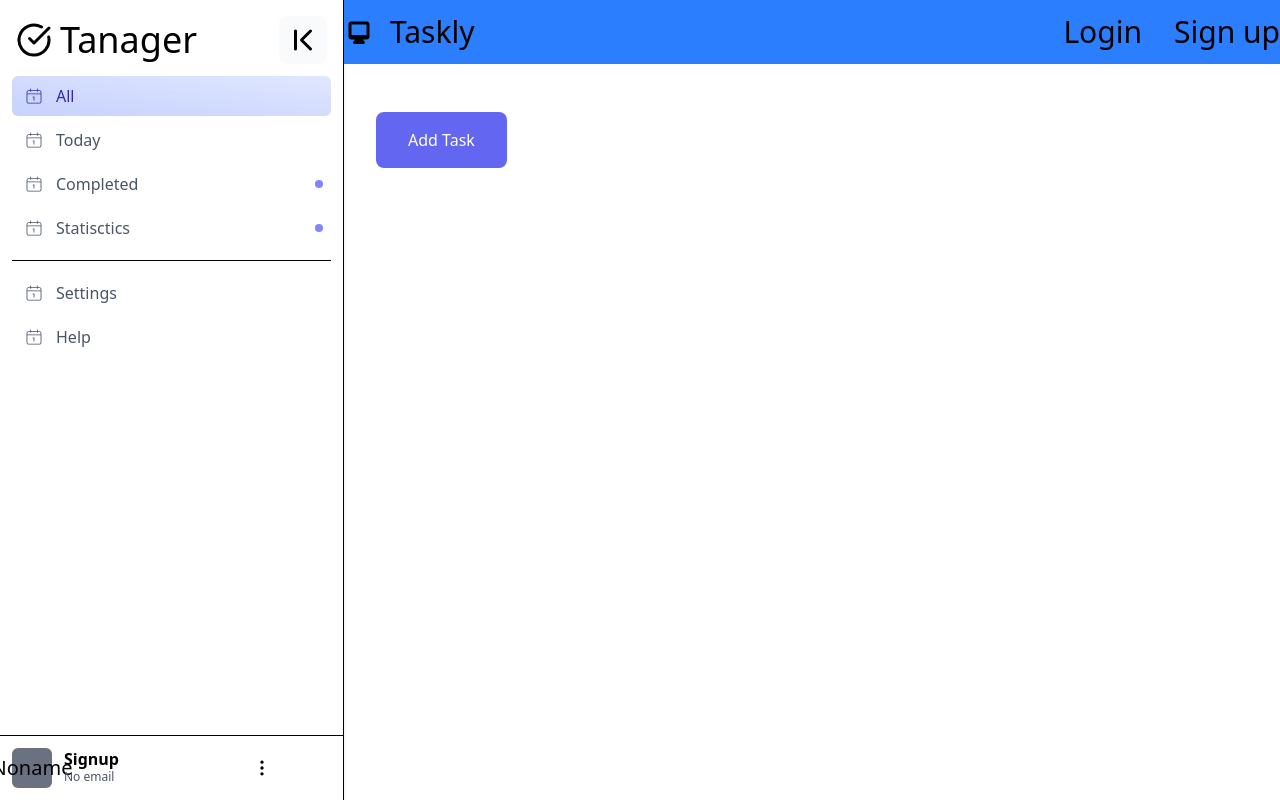
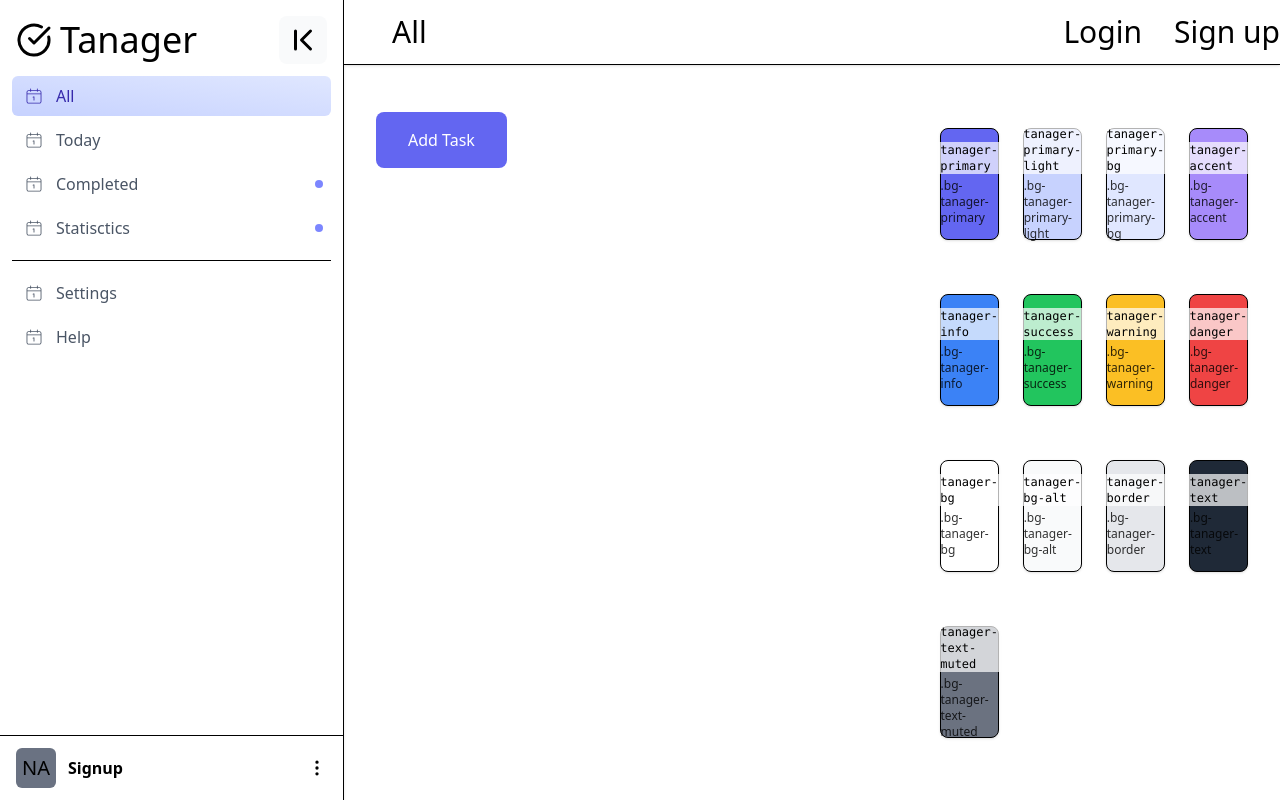
Before and after one commit to matheuspina-dev/task-manager-fullstack, a React (Vite) app in the folder client/: page / in a window 1280 px wide. Built offline with nearby package versions, Linux system fonts and the light colour scheme.

Commit message:
Update UI to make sidebar items center properly

```diff
--- /dev/null
+++ b/client/src/ColorPalette.jsx
@@ -0,0 +1,33 @@
+const PALETTE = [
+  { name: 'tanager-primary', className: 'bg-tanager-primary' },
+  { name: 'tanager-primary-light', className: 'bg-tanager-primary-light' },
+  { name: 'tanager-primary-bg', className: 'bg-tanager-primary-bg' },
+  { name: 'tanager-accent', className: 'bg-tanager-accent' },
+  { name: 'tanager-info', className: 'bg-tanager-info' },
+  { name: 'tanager-success', className: 'bg-tanager-success' },
+  { name: 'tanager-warning', className: 'bg-tanager-warning' },
+  { name: 'tanager-danger', className: 'bg-tanager-danger' },
+  { name: 'tanager-bg', className: 'bg-tanager-bg' },
+  { name: 'tanager-bg-alt', className: 'bg-tanager-bg-alt' },
+  { name: 'tanager-border', className: 'bg-tanager-border' },
+  { name: 'tanager-text', className: 'bg-tanager-text' },
+  { name: 'tanager-text-muted', className: 'bg-tanager-text-muted' },
+];
+
+export default function ColorPalette() {
+  return (
+    <div className="p-8 grid grid-cols-2 sm:grid-cols-3 md:grid-cols-4 gap-6 mt-24">
+      {PALETTE.map((c) => (
+        <div
+          key={c.name}
+          className={`${c.className} border rounded-lg h-28 shadow flex flex-col items-center justify-center gap-1`}
+        >
+          <span className="bg-white/70 px-2 rounded text-xs font-mono">
+            {c.name}
+          </span>
+          <span className="text-xs opacity-80">.{c.className}</span>
+        </div>
+      ))}
+    </div>
+  );
+}
--- a/client/src/components/Navbar.jsx
+++ b/client/src/components/Navbar.jsx
@@ -1,5 +1,4 @@
 import { useState, useRef, useEffect } from 'react';
-import { HiDesktopComputer } from 'react-icons/hi';
 import { Link, useSearchParams } from 'react-router-dom';
 import { CgProfile } from 'react-icons/cg';
 
@@ -24,20 +23,15 @@
 
   return (
     <nav
-      className="fixed top-0 right-0 h-16 flex justify-between items-center bg-blue-500 py-8 text-3xl transition-all duration-300"
+      className="fixed top-0 right-0 h-16 flex justify-between items-center bg-tanager-bg border-b shadow-sm py-8 text-3xl transition-all duration-300"
       style={{
         left: props.sidebarWidth,
         width: `calc(100% - ${props.sidebarWidth})`,
       }}
     >
-      <div className="flex items-center gap-x-4">
-        <Link to="/">
-          <HiDesktopComputer />
-        </Link>
-        <Link to="/">
-          <h1>Taskly</h1>
-        </Link>
-      </div>
+      <h1 className="ml-12">
+        {props.activeView.charAt(0).toUpperCase() + props.activeView.slice(1)}
+      </h1>
       {!props.user ? (
         <div className="">
           <ul className="flex gap-x-8">
@@ -50,7 +44,7 @@
           </ul>
         </div>
       ) : (
-        <div ref={menuRef} className="relative">
+        <div ref={menuRef} className="relative mr-36">
           <button onClick={toggleMenu} className="cursor-pointer">
             <CgProfile />
           </button>
--- a/client/src/components/Sidebar.jsx
+++ b/client/src/components/Sidebar.jsx
@@ -26,58 +26,80 @@
 
   return (
     <aside
-      className="fixed left-0 top-0 h-screen bg-white border-r shadow-sm transition-all duration-300"
+      className="fixed left-0 top-0 h-screen bg-tanager-bg border-r shadow-sm transition-all duration-300"
       style={{ width: currentWidth }}
     >
-      <nav className="h-full flex flex-col">
-        <div className="p-4 pb-2 flex justify-between items-center">
+      <nav
+        className={`h-full flex flex-col transition-all duration-300 ${
+          expanded ? 'items-stretch' : 'items-center'
+        }`}
+      >
+        <div
+          className={`p-4 pb-2 flex items-center w-full transition-all duration-300 ${
+            expanded ? 'justify-between' : 'justify-center'
+          }`}
+        >
+          {expanded ? (
             <Link
-            className={`flex items-center text-4xl gap-x-2 transition-all duration-300 ease-in-out transform ${
-              expanded
-                ? 'opacity-100 scale-100 translate-x-0'
-                : 'opacity-0 scale-0 pointer-events-none -translate-x-full'
-            }`}
+              className="flex items-center text-4xl gap-x-2 transition-all duration-300"
               to="/"
             >
-            <LuCircleCheckBig className="transition-all" />
-            <h1 className="transition-all">Tanager</h1>
+              <LuCircleCheckBig />
+              <h1>Tanager</h1>
             </Link>
+          ) : null}
           <button
             onClick={() => setExpanded((prev) => !prev)}
-            className={`p-1.5 rounded-lg bg-gray-50 hover:bg-gray-100 text-4xl cursor-pointer transition-all duration-300 transform ${
-              expanded ? 'translate-x-0' : '-translate-x-43'
-            }`}
+            className="p-1.5 rounded-lg bg-gray-50 hover:bg-gray-100 text-4xl cursor-pointer transition-all duration-300"
           >
             {expanded ? <LuChevronFirst /> : <LuChevronLast />}
           </button>
         </div>
 
         <SidebarContext.Provider value={{ expanded }}>
-          <ul className="flex-1 px-3">{props.children}</ul>
+          <ul
+            className={`flex-1 px-3 transition-all duration-300 ${
+              expanded ? 'w-full items-start' : 'items-center px-0'
+            }`}
+          >
+            {props.children}
+          </ul>
         </SidebarContext.Provider>
 
-        <div className="border-t flex p-3">
-          <div className="flex justify-center items-center text-xl w-10 h-10 rounded-md bg-gray-500">
-            <span className="">
-              {props.user ? getInitials(props.user.name) : 'Noname'}
-            </span>
-          </div>
         <div
-            className={`flex justify-between items-center transition-all duration-300 ease-in-out overflow-hidden transform ${
-              expanded
-                ? 'w-52 ml-3 opacity-100 scale-100 translate-x-0'
-                : 'w-0 ml-0 opacity-0 scale-0 -translate-x-1'
+          className={`border-t w-full flex items-center py-3 transition-all duration-300 ${
+            expanded ? 'px-4 justify-start' : 'justify-center'
           }`}
         >
-            <div className="leading-4">
+          {/* Avatar */}
+          <div className="flex justify-center items-center text-xl w-10 h-10 rounded-md bg-gray-500 flex-shrink-0">
+            <span>{props.user ? getInitials(props.user.name) : 'NA'}</span>
+          </div>
+
+          {/* Name + email */}
+          <div
+            className={`transition-all duration-300 ease-in-out overflow-hidden ${
+              expanded
+                ? 'ml-3 w-full opacity-100 translate-x-0'
+                : 'w-0 ml-0 opacity-0 -translate-x-1'
+            }`}
+          >
+            <div className="flex items-center w-full">
+              <div className="leading-4 flex-1 min-w-0">
                 <h4 className="font-semibold">
                   {props.user ? props.user.name : 'Signup'}
                 </h4>
                 <span className="text-xs text-gray-600">
-                {props.user ? props.user.email : 'No email'}
+                  {props.user ? props.user.email : null}
                 </span>
               </div>
-            <LuEllipsisVertical size={20} />
+
+              {/* Dots */}
+              <LuEllipsisVertical
+                className="ml-3 shrink-0 cursor-pointer"
+                size={20}
+              />
+            </div>
           </div>
         </div>
       </nav>
--- a/client/src/pages/Home.jsx
+++ b/client/src/pages/Home.jsx
@@ -9,6 +9,7 @@
 import Sidebar from '../components/Sidebar';
 import SidebarItem from '../components/SidebarItem';
 import { CiCalendarDate } from 'react-icons/ci';
+import ColorPalette from '../ColorPalette';
 
 export default () => {
   const [user, setUser] = useState(null);
@@ -92,6 +93,7 @@
           user={user}
           handleLogout={handleLogout}
           sidebarWidth={sidebarWidth}
+          activeView={activeView}
         />
       </header>
       <main
@@ -142,6 +144,7 @@
           </Modal>
         ) : null}
       </main>
+      <ColorPalette />
     </div>
   );
 };
```
Lines whose indentation alone changed are shown as unchanged.
